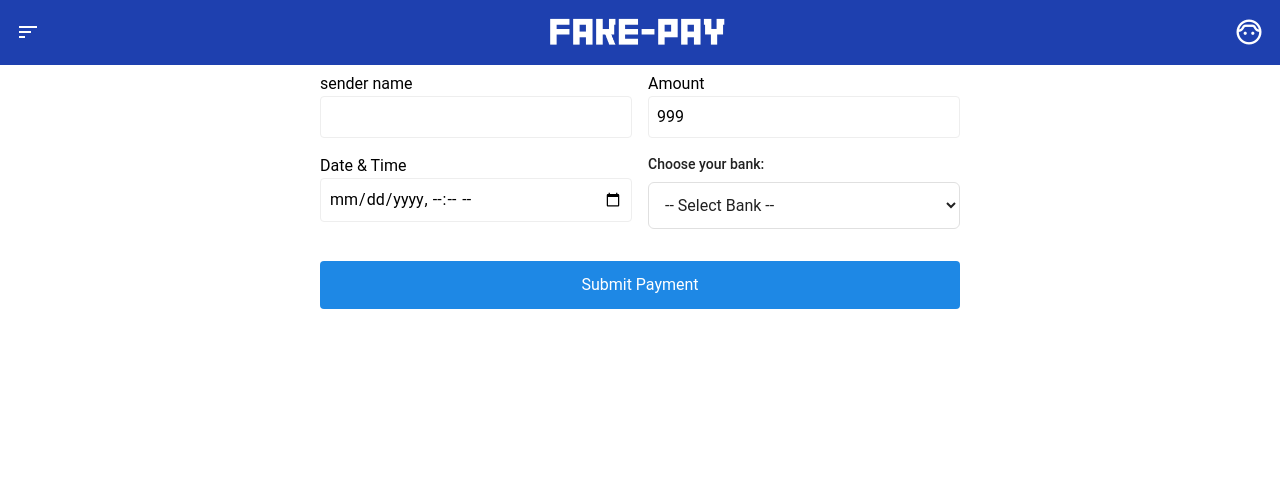
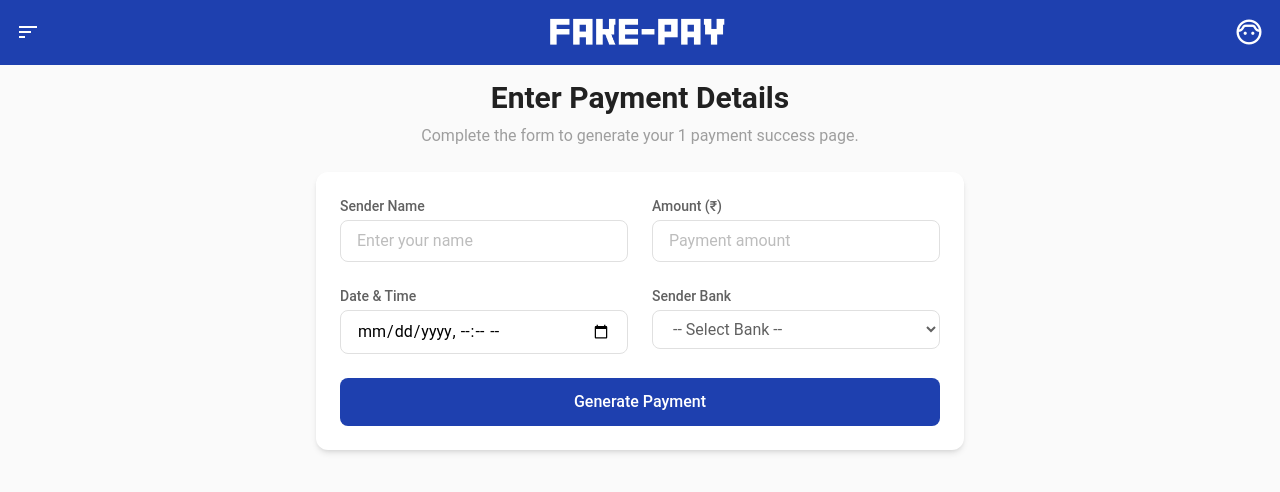
Before and after one commit to ajmalfaris11/Fake-Pay, a React (Vite) app: page /input/1 in a window 1280 px wide. Shown: the top 492 px of the page. Built offline with nearby package versions, Linux system fonts and the light colour scheme.

Commit message:
improve design of the input Page

```diff
--- a/src/pages/InputPage.jsx
+++ b/src/pages/InputPage.jsx
@@ -7,12 +7,11 @@ export default function InputPage() {
   const { platform } = useParams();
   const navigate = useNavigate();
 
-
   const [formData, setFormData] = useState({
     receiverName: "Fashion Friday",
     senderName: "",
     receiverNumber: "+91 75589 69093",
-    amount: "999",
+    amount: "",
     dateTime: "",
     bank: "",
     upiTransactionId: "",
@@ -21,29 +20,22 @@ export default function InputPage() {
     googleTransactionId: "",
   });
 
-
-
   function generateUpiId() {
     const firstDigit = '5';
     let remainingDigits = '';
-
     for (let i = 0; i < 11; i++) {
       remainingDigits += Math.floor(Math.random() * 10);
     }
-
     return `${firstDigit}${remainingDigits}`;
   }
 
-  // randomly generate a transaction ID
   function generateTransactionId() {
     const chars = 'ABCDEFGHIJKLMNOPQRSTUVWXYZabcdefghijklmnopqrstuvwxyz0123456789_-';
     const firstDigit = 'CICAgKj';
     let remainingDigits = '';
-
     for (let i = 0; i < 7; i++) {
       remainingDigits += chars.charAt(Math.floor(Math.random() * chars.length));
     }
-
     return `${firstDigit}${remainingDigits}`;
   }
 
@@ -57,69 +49,85 @@ export default function InputPage() {
 
   const handleSubmit = (e) => {
     e.preventDefault();
-
     const updatedFormData = {
       ...formData,
       upiTransactionId: generateUpiId(),
       googleTransactionId: generateTransactionId(),
     };
-
     setFormData(updatedFormData);
     navigate(`/success/${platform}`, { state: updatedFormData });
   };
 
   return (
-    <div className="w-full flex flex-col justify-center items-center">
+    <div className="min-h-screen w-full bg-gray-50 flex flex-col items-center">
       <NavBar />
-      <h2 className="text-center text-2xl mt-4">
-        Input Payment Details for {platform}
+
+      <div className="mt-20 w-full max-w-2xl px-3">
+        <h2 className="text-center text-3xl font-bold text-gray-900 mb-2">
+          Enter Payment Details
         </h2>
-      <form onSubmit={handleSubmit} className="mx-auto mt-2 p-4 bg-white w-full max-w-2xl grid grid-cols-1 md:grid-cols-2 gap-4">
+        <p className="text-center text-gray-500 mb-6">
+          Complete the form to generate your {platform} payment success page.
+        </p>
 
-
-        <label>
-          sender name
+        <form
+          onSubmit={handleSubmit}
+          className="bg-white rounded-xl shadow-md p-6 grid grid-cols-1 md:grid-cols-2 gap-6"
+        >
+          <div>
+            <label className="block text-sm font-medium text-gray-700 mb-1">
+              Sender Name
+            </label>
             <input
               type="text"
               name="senderName"
               value={formData.senderName}
+              placeholder="Enter your name"
               onChange={handleChange}
-            className="border rounded p-2 w-full"
+              className="border border-gray-300 rounded-lg px-4 py-2 w-full focus:ring-2 focus:ring-indigo-500"
+              required
             />
+          </div>
+
+          <div>
+            <label className="block text-sm font-medium text-gray-700 mb-1">
+              Amount (₹)
             </label>
-
-        <label>
-          Amount
             <input
-            type="text"
+              type="number"
               name="amount"
               value={formData.amount}
+              placeholder="Payment amount"
               onChange={handleChange}
-            className="border rounded p-2 w-full"
+              className="border border-gray-300 rounded-lg px-4 py-2 w-full focus:ring-2 focus:ring-indigo-500"
+              required
             />
+          </div>
+
+          <div>
+            <label className="block text-sm font-medium text-gray-700 mb-1">
+              Date & Time
             </label>
-
-
-        <label>
-          Date & Time
             <input
               type="datetime-local"
               name="dateTime"
               value={formData.dateTime}
               onChange={handleChange}
-            className="border rounded p-2 w-full"
+              className="border border-gray-300 rounded-lg px-4 py-2 w-full focus:ring-2 focus:ring-indigo-500"
+              required
             />
-        </label>
+          </div>
 
-        <div className="w-full mb-4">
-          <label className="block mb-2 text-sm font-medium text-gray-900">
-            Choose your bank:
+          <div>
+            <label className="block text-sm font-medium text-gray-700 mb-1">
+              Sender Bank
             </label>
             <select
               name="senderBank"
               value={formData.senderBank}
               onChange={handleChange}
-            className="block w-full p-3 border border-gray-300 rounded-md bg-white text-gray-900"
+              className="border border-gray-300 rounded-lg px-4 py-2 w-full bg-white text-gray-700 focus:ring-2 focus:ring-indigo-500"
+              required
             >
               <option value="">-- Select Bank --</option>
               {bankList.map((bank) => (
@@ -128,16 +136,16 @@ export default function InputPage() {
                 </option>
               ))}
             </select>
-
           </div>
 
           <button
             type="submit"
-          className="bg-blue-600 text-white px-4 py-3 rounded w-full col-span-full"
+            className="bg-[#1e40af] hover:bg-[#1e3a8a] text-white font-medium px-6 py-3 rounded-lg transition w-full col-span-full"
           >
-          Submit Payment
+            Generate Payment
           </button>
         </form>
       </div>
+    </div>
   );
 }
```
Lines whose indentation alone changed are shown as unchanged.
